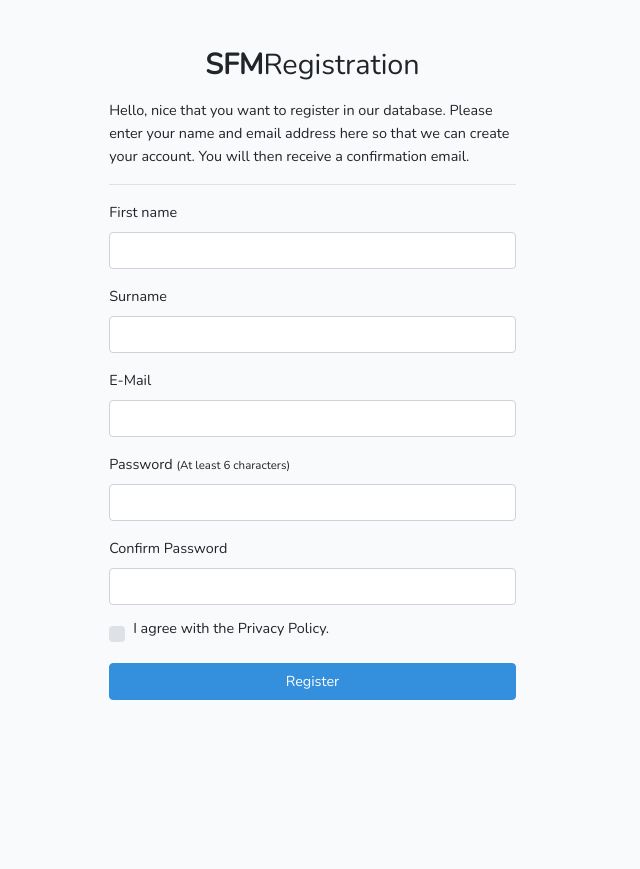
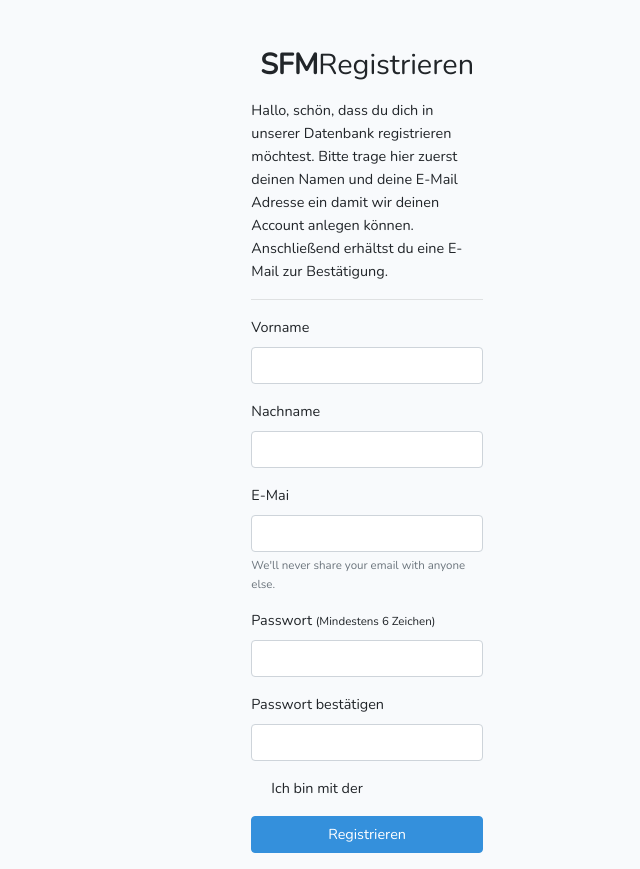
Before and after one commit to MarinaVector/spreadfilms.loc, a Laravel app: page /register in a window 1280 px wide. Shown: the whole page, without its empty margins (0-640 px from the left). Before the commit the page ends 700 px from the top, so only its background shows below. Run offline with Laravel 8, Linux system fonts and the light colour scheme; style sheets or scripts are compiled from the project's sources; some libraries are stand-ins or nearby versions.

Commit message:
Form register and begin adapt

```diff
--- a/resources/views/auth/register.blade.php
+++ b/resources/views/auth/register.blade.php
@@ -6,53 +6,47 @@
 
 
     <div class="row">
-        <div class="col-xs-10 col-md-8 col-lg-6 col-xl-4 offset-sm-1 mt-5 auth_page_block">
+        <div class="offset-lg-2 col-xl-3 col-xl-3 px-5 mt-md-5 col-12 form-bg">
             @include('layouts.notifications')
-            <div class="box-login">
-                <h2 class="text-center mb-3"><strong>SFM</strong>Registration</h2>
-                <p>Hello, nice that you want to register in our database. Please enter your name and email address here so that we can create your account. You will then receive a confirmation email.</p>
-                <hr>
             <form method="POST" action="/register">
                 {!! csrf_field() !!}
 
+                <div class="form-group mt-5 mt-lg-0">
+                    <h2 class="mb-3 text-center"><b>SFM</b>Registrieren</h2>
+                    <p class="mb-3">Hallo, schön, dass du dich in unserer Datenbank registrieren möchtest. Bitte trage
+                        hier zuerst deinen Namen und deine E-Mail Adresse ein damit wir deinen Account anlegen können.
+                        Anschließend erhältst du eine E-Mail zur Bestätigung.</p>
+                    <hr>
+
+
                     <div class="form-group">
-                        <label for="firstname">First name</label>
+                        <label for="exampleInputVorname">Vorname</label>
                         <input type="text" name="firstname" id="firstname" value="{{ old('firstname') }}"
                                class="form-control">
                     </div>
 
                     <div class="form-group">
-                        <label for="surname">Surname</label>
+                        <label for="exampleInputNachname">Nachname</label>
                         <input type="text" name="surname" id="surname" value="{{ old('surname') }}"
                                class="form-control">
                     </div>
 
+                    <label for="exampleInputEmail1">E-Mai</label>
+                    <input type="email" name="email" id="email" value="{{ old('email') }}" class="form-control">
+                    <small id="emailHelp" class="form-text text-muted">We'll never share your email with anyone
+                        else.</small>
+                </div>
                 <div class="form-group">
-                        <label for="email">E-Mail</label>
-                        <input type="email" name="email" id="email" value="{{ old('email') }}" class="form-control">
-                    </div>
-
-                    <div class="form-group">
-                        <label for="password">Password</label>
-                        <small>(At least 6 characters)</small>
+                    <label for="exampleInputPassword1">Passwort <small>(Mindestens 6 Zeichen)</small></label>
                     <input type="password" name="password" id="password" class="form-control">
                 </div>
-
                 <div class="form-group">
-                        <label for="password_confirmation">Confirm Password</label>
-                        <input type="password" name="password_confirmation" id="password_confirmation"
-                        class="form-control">
+                    <label for="exampleInputPassword1">Passwort bestätigen</label>
+                    <input type="password" name="password_confirmation" id="password_confirmation" class="form-control">
                 </div>
-
-                    <div class="form-group">
-                        <div class="pretty p-default p-curve">
-                            <div class="custom-control custom-checkbox">
-                                <input type="checkbox" class="custom-control-input" id="privacy_policy"
-                                name="privacy_policy">
-                                <label class="custom-control-label" for="privacy_policy">I agree with the Privacy
-                                Policy.</label>
-                            </div>
-                        </div>
+                <div class="form-group form-check">
+                    <input type="checkbox" class="custom-control-input" id="privacy_policy" name="privacy_policy">
+                    <label class="form-check-label" for="exampleCheck1">Ich bin mit der</label>
                 </div>
 
                 <div class="form-group">
@@ -60,10 +54,10 @@
                 </div>
 
                 <div class="form-group">
-                        <button type="submit" class="btn btn-primary btn-block">Register</button>
+                    <button type="submit" class="btn btn-form btn-primary btn-block">Registrieren</button>
                 </div>
+
             </form>
-            </div>
         </div>
     </div>
 
```
Also changed, not shown: resources/assets/css/swd_style.css (+37 -21 lines). Lines whose indentation alone changed are shown as unchanged.
